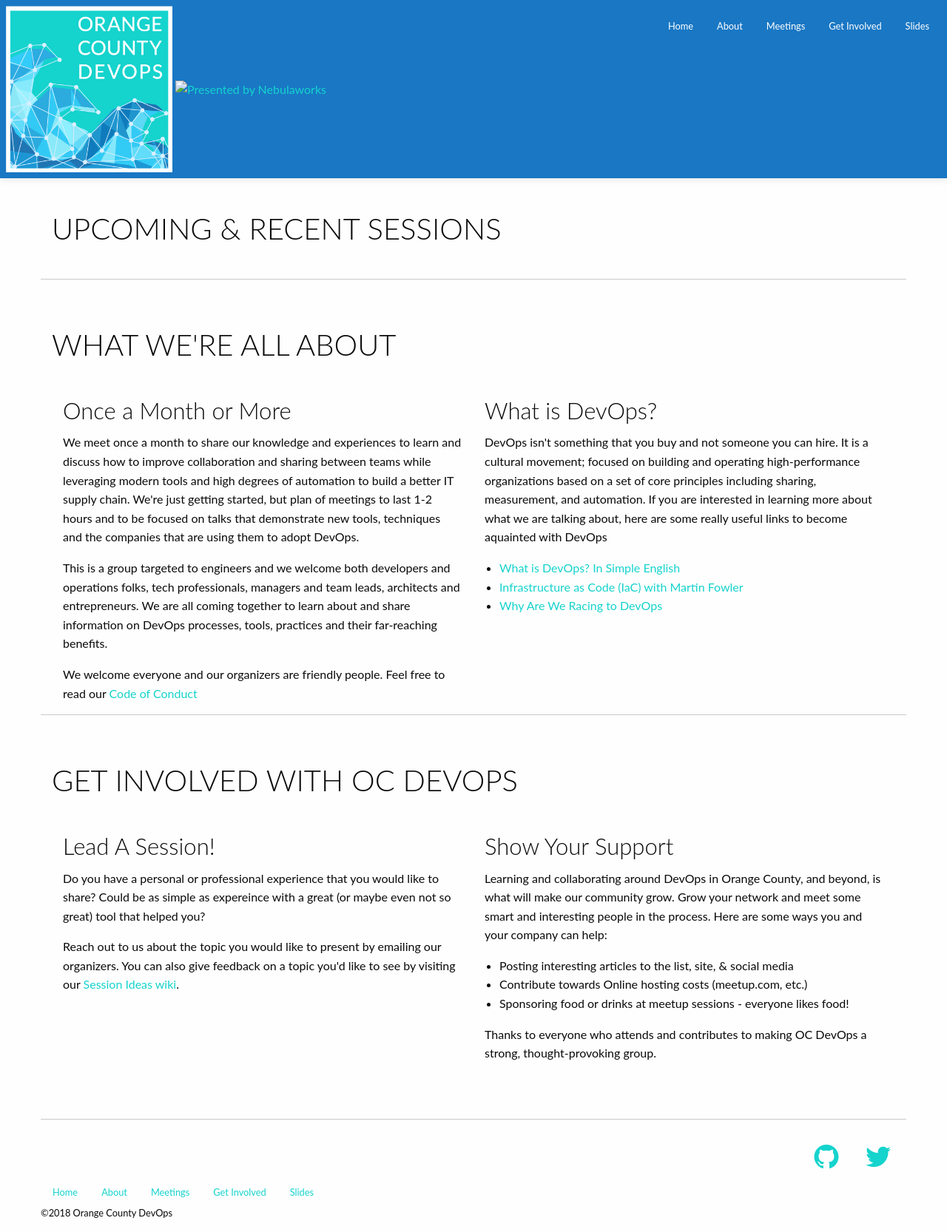
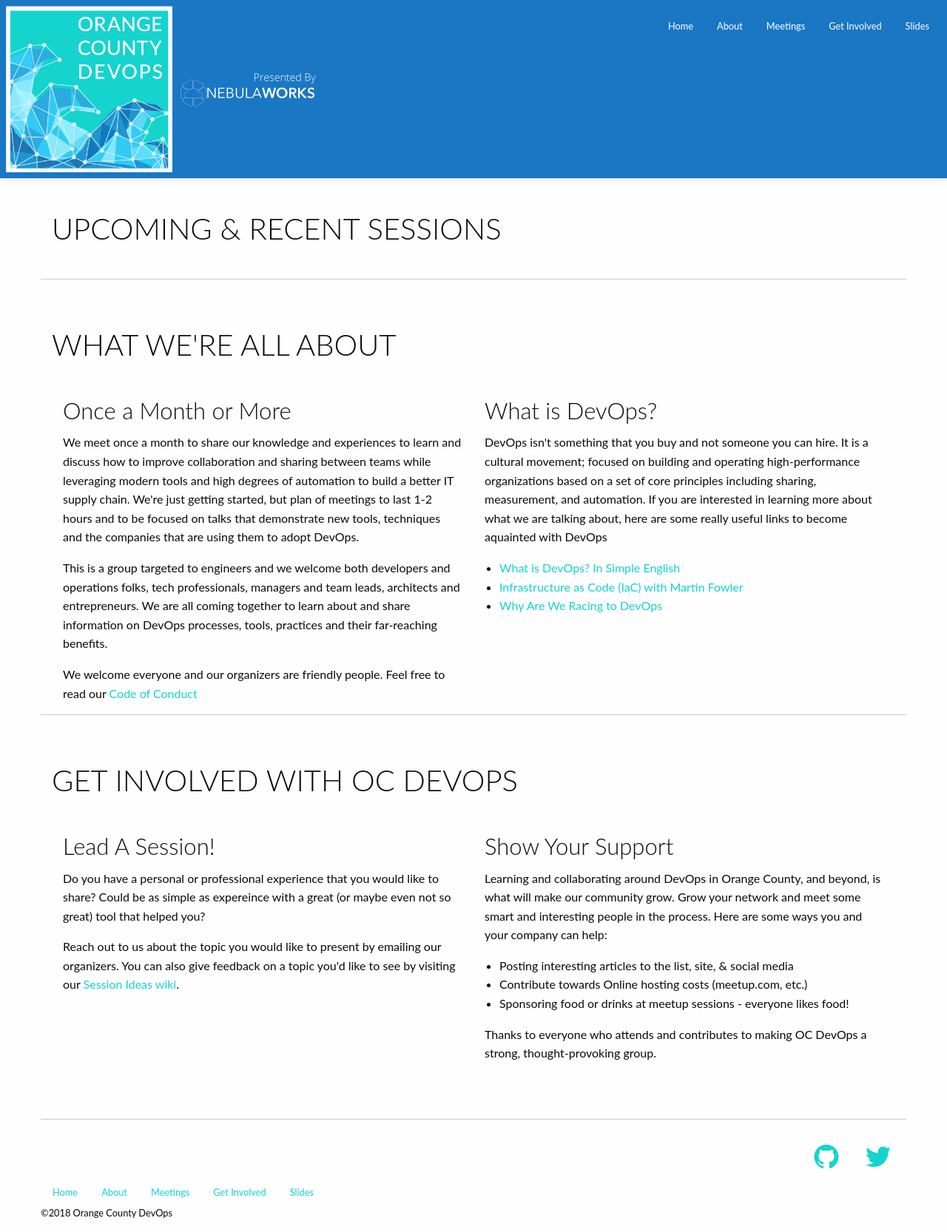
Before and after one commit to oc-devops/oc-devops.github.io, a Jekyll site: the page built from index.html, in a window 1280 px wide. Shown: the whole page at 74% size. Built offline with Jekyll 4.4.1, drawn with Linux system fonts in a browser that asks for light colours; nearby versions of some CDN libraries.

Commit message:
updated with presented by Nebulaworks

```diff
--- a/_layouts/default.html
+++ b/_layouts/default.html
@@ -54,7 +54,7 @@
                   <img class="ocdevops-logo" itemprop="image" src="img/ocdevops-logo.png" alt="Orange County DevOps Logo" style="height:225px">
               </a>
 	      <a href="https://www.nebulaworks.com">
-		  <img class="nebulaworks-logo" itemprop="image" src"img/nebulaworks-presentedlogo.png" alt="Presented by Nebulaworks">
+		  <img class="nebulaworks-logo" itemprop="image" src="img/nebulaworks-presentedlogo.png" alt="Presented by Nebulaworks">
 	      </a>
             </div>
             <div class="title-bar-right mts">
```
